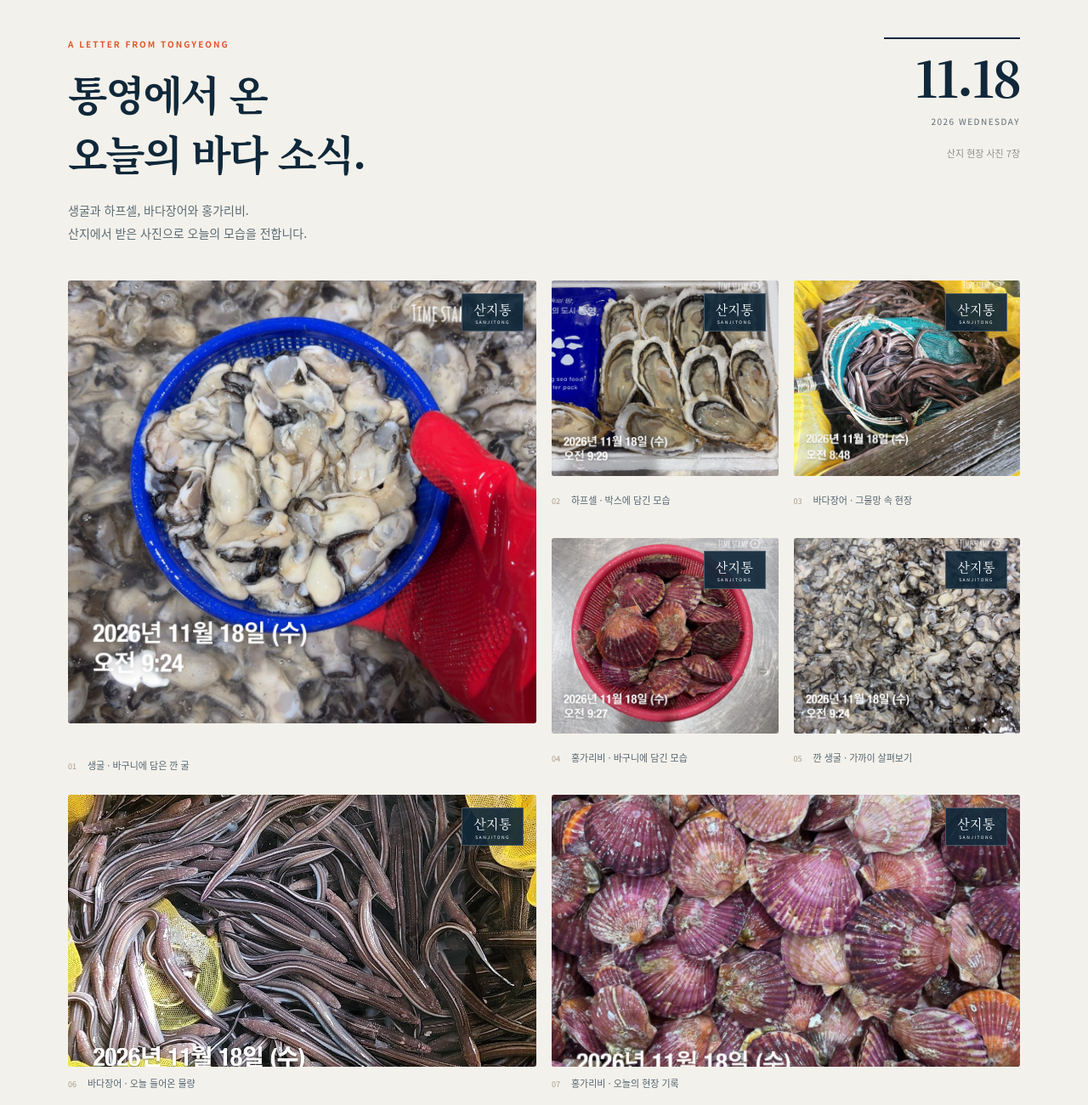
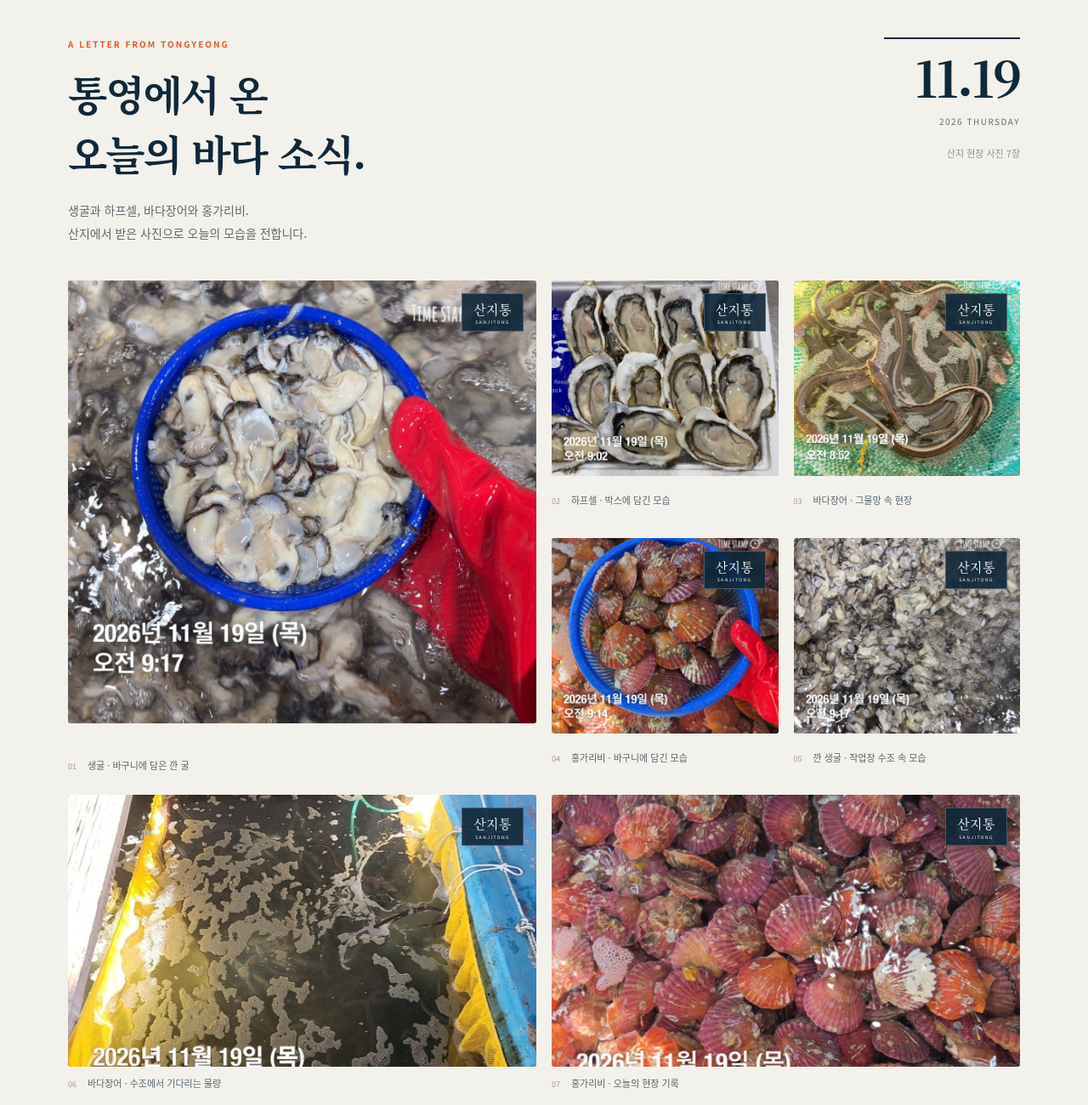
Before and after one commit to mastergma111-cell/sanjitong, a plain HTML site: page index.html in a window 1280 px wide. Shown: the part 1600-2900 px from the top of the page at 85% size. Drawn offline with Linux system fonts and the light colour scheme.

Commit message:
Today arrivals 2026-11-19

```diff
--- a/index.html
+++ b/index.html
@@ -161,14 +161,14 @@ section{padding-block:90px}.head{gap:15px;margin-bottom:35px}.eyebrow{font-size:
 
 <!--TODAY:START-->
 <section class="today" id="today"><div class="in">
- <div class="today-top"><div class="head"><div class="eyebrow">A LETTER FROM TONGYEONG</div><h2>통영에서 온<br>오늘의 바다 소식.</h2><p class="lead">생굴과 하프셀, 바다장어와 홍가리비.<br>산지에서 받은 사진으로 오늘의 모습을 전합니다.</p></div><div class="arrival-date"><b>11.18</b><span>2026 WEDNESDAY</span><small>산지 현장 사진 7장</small></div></div>
- <div class="gal"><figure><div class="photo-frame"><img src="arrival-20261118-oyster.jpg" alt="깐 생굴을 바구니에 담은 모습" loading="lazy" decoding="async"><span class="photo-mark" aria-hidden="true">산지통 <i>SANJITONG</i></span></div><figcaption><span>01</span>생굴 · 바구니에 담은 깐 굴</figcaption></figure>
-<figure><div class="photo-frame"><img src="arrival-20261118-halfshell.jpg" alt="2026년 11월 18일 촬영한 하프셀 굴" loading="lazy" decoding="async"><span class="photo-mark" aria-hidden="true">산지통 <i>SANJITONG</i></span></div><figcaption><span>02</span>하프셀 · 박스에 담긴 모습</figcaption></figure>
-<figure><div class="photo-frame"><img src="arrival-20261118-eel.jpg" alt="2026년 11월 18일 통영 바다장어" loading="lazy" decoding="async"><span class="photo-mark" aria-hidden="true">산지통 <i>SANJITONG</i></span></div><figcaption><span>03</span>바다장어 · 그물망 속 현장</figcaption></figure>
-<figure><div class="photo-frame"><img src="arrival-20261118-scallop.jpg" alt="2026년 11월 18일 통영 홍가리비" loading="lazy" decoding="async"><span class="photo-mark" aria-hidden="true">산지통 <i>SANJITONG</i></span></div><figcaption><span>04</span>홍가리비 · 바구니에 담긴 모습</figcaption></figure>
-<figure><div class="photo-frame"><img src="arrival-20261118-oyster-2.jpg" alt="통영 깐 생굴의 모습" loading="lazy" decoding="async"><span class="photo-mark" aria-hidden="true">산지통 <i>SANJITONG</i></span></div><figcaption><span>05</span>깐 생굴 · 가까이 살펴보기</figcaption></figure>
-<figure><div class="photo-frame"><img src="arrival-20261118-eel-2.jpg" alt="통영 작업장 바다장어" loading="lazy" decoding="async"><span class="photo-mark" aria-hidden="true">산지통 <i>SANJITONG</i></span></div><figcaption><span>06</span>바다장어 · 오늘 들어온 물량</figcaption></figure>
-<figure><div class="photo-frame"><img src="arrival-20261118-scallop-2.jpg" alt="통영 작업장 홍가리비 현장 사진" loading="lazy" decoding="async"><span class="photo-mark" aria-hidden="true">산지통 <i>SANJITONG</i></span></div><figcaption><span>07</span>홍가리비 · 오늘의 현장 기록</figcaption></figure></div>
+ <div class="today-top"><div class="head"><div class="eyebrow">A LETTER FROM TONGYEONG</div><h2>통영에서 온<br>오늘의 바다 소식.</h2><p class="lead">생굴과 하프셀, 바다장어와 홍가리비.<br>산지에서 받은 사진으로 오늘의 모습을 전합니다.</p></div><div class="arrival-date"><b>11.19</b><span>2026 THURSDAY</span><small>산지 현장 사진 7장</small></div></div>
+ <div class="gal"><figure><div class="photo-frame"><img src="arrival-20261119-oyster.jpg" alt="깐 생굴을 바구니에 담은 모습" loading="lazy" decoding="async"><span class="photo-mark" aria-hidden="true">산지통 <i>SANJITONG</i></span></div><figcaption><span>01</span>생굴 · 바구니에 담은 깐 굴</figcaption></figure>
+<figure><div class="photo-frame"><img src="arrival-20261119-halfshell.jpg" alt="2026년 11월 19일 촬영한 하프셀 굴" loading="lazy" decoding="async"><span class="photo-mark" aria-hidden="true">산지통 <i>SANJITONG</i></span></div><figcaption><span>02</span>하프셀 · 박스에 담긴 모습</figcaption></figure>
+<figure><div class="photo-frame"><img src="arrival-20261119-eel.jpg" alt="2026년 11월 19일 통영 바다장어" loading="lazy" decoding="async"><span class="photo-mark" aria-hidden="true">산지통 <i>SANJITONG</i></span></div><figcaption><span>03</span>바다장어 · 그물망 속 현장</figcaption></figure>
+<figure><div class="photo-frame"><img src="arrival-20261119-scallop.jpg" alt="2026년 11월 19일 통영 홍가리비" loading="lazy" decoding="async"><span class="photo-mark" aria-hidden="true">산지통 <i>SANJITONG</i></span></div><figcaption><span>04</span>홍가리비 · 바구니에 담긴 모습</figcaption></figure>
+<figure><div class="photo-frame"><img src="arrival-20261119-oyster-2.jpg" alt="통영 작업장 깐 생굴" loading="lazy" decoding="async"><span class="photo-mark" aria-hidden="true">산지통 <i>SANJITONG</i></span></div><figcaption><span>05</span>깐 생굴 · 작업장 수조 속 모습</figcaption></figure>
+<figure><div class="photo-frame"><img src="arrival-20261119-eel-2.jpg" alt="통영 작업장 바다장어 수조" loading="lazy" decoding="async"><span class="photo-mark" aria-hidden="true">산지통 <i>SANJITONG</i></span></div><figcaption><span>06</span>바다장어 · 수조에서 기다리는 물량</figcaption></figure>
+<figure><div class="photo-frame"><img src="arrival-20261119-scallop-2.jpg" alt="통영 작업장 홍가리비 현장 사진" loading="lazy" decoding="async"><span class="photo-mark" aria-hidden="true">산지통 <i>SANJITONG</i></span></div><figcaption><span>07</span>홍가리비 · 오늘의 현장 기록</figcaption></figure></div>
  <div class="today-bottom"><p>사진 속 날짜는 촬영 시각입니다.<br>판매 가능 수량과 가격은 주문 전 채팅으로 확인해주세요.</p><a class="btn dark" href="https://www.daangn.com/kr/local-profile/18p7nt7ohqv2/" target="_blank" rel="noopener">오늘 상품 문의하기 <span aria-hidden="true">↗</span></a></div>
 </div></section>
 <!--TODAY:END-->
```
Also changed, not shown: arrival-20261119-eel-2.jpg (added), arrival-20261119-eel.jpg (added), arrival-20261119-halfshell.jpg (added), arrival-20261119-oyster-2.jpg (added), arrival-20261119-oyster.jpg (added), arrival-20261119-scallop-2.jpg (added), arrival-20261119-scallop.jpg (added).
